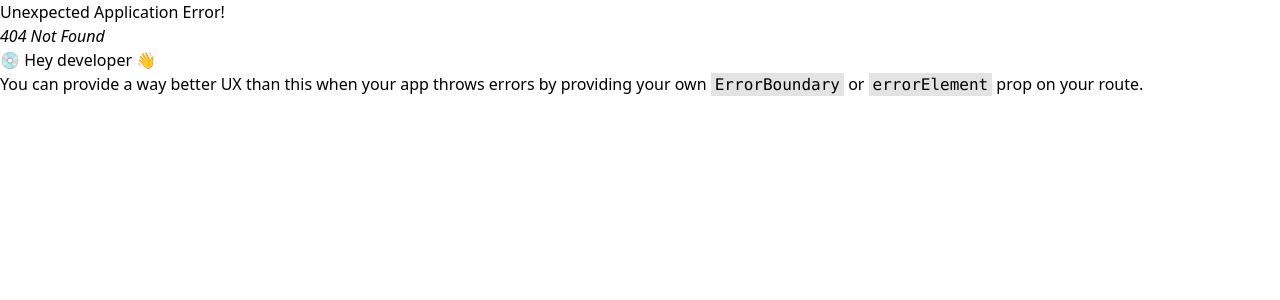
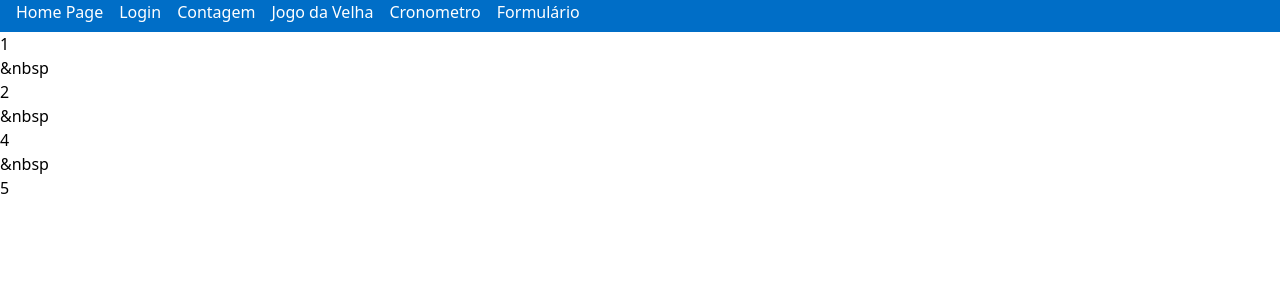
Before and after one commit to VioletaRS26/Aulas, a React (Create React App) app: page /FormuP in a window 1280 px wide. Before the commit this address had no page. Shown: the top 300 px of the page. Built offline with nearby package versions, Linux system fonts and the light colour scheme.

Commit message:
Formatação do menu e incremento do cronometro

```diff
--- a/src/components/Exemplo1.jsx
+++ b/src/components/Exemplo1.jsx
@@ -1,5 +1,6 @@
 import React from "react";
 import ReactDOM  from "react-dom/client";
+import Menu from "./Menu";
 
 class Timer extends React.Component {
 
@@ -33,13 +34,16 @@ class Timer extends React.Component {
     render(){
         return (
             <>
-                <div className="bg-azulEscuro w-96 h-16 m-4 rounded-xl flex flex-col justify-center items-center ">
-                <h1 className= "text-5xl text-white cronometro">
-                   {this.state.seconds}
-                </h1>
+                <div className="flex flex-col justify-center items-center m-4 p-5">
+                    <h1 className="text-3xl font-bold">Cronometro</h1>
+                    <div className="bg-azulEscuro w-96 h-16 m-6 p-5 rounded-xl flex flex-col justify-center items-center">
+                        <h1 className= "text-5xl text-white cronometro">
+                        {this.state.seconds}
+                        </h1>
+                    </div>
 
                 </div>
-                <div className="flex flex-row justify-center w-96 m-4 items-center">
+                <div className="flex flex-row justify-center w-96 m-2 items-center">
                     <button onClick={this.startStop} className="bg-azulEscuro text-white w-36 m-4 px-2 py-2 rounded-xl items-center">Iniciar/Parar</button>
                     <button onClick={this.startStop} className="bg-azulEscuro text-white w-36 m-4 px-2 py-2 rounded-xl items-center">Zera</button>
                 </div>
--- /dev/null
+++ b/src/components/Formu.jsx
@@ -0,0 +1,17 @@
+import React from "react";
+
+function Form() {
+    return(
+        <div>
+            <div>1</div>
+            <div>&nbsp</div>
+            <div>2</div>
+            <div>&nbsp</div>
+            <div>4</div>
+            <div>&nbsp</div>
+            <div>5</div>
+
+        </div>
+    )
+}
+export default Form;
--- a/src/components/Menu.jsx
+++ b/src/components/Menu.jsx
@@ -16,12 +16,22 @@ function Menu(){
                 </li>
                 <li>
                     <NavLink to='/Exemplo2' className='hover:underline'>
-                        Cronometro
+                        Contagem
                     </NavLink>
                 </li>
                 <li>
                     <NavLink to='jogo_da_velha' className='hover:underline'>
                         Jogo da Velha
+                    </NavLink>
+                </li>
+                <li>
+                    <NavLink to='/Cronometro' className='hover:underline'>
+                        Cronometro
+                    </NavLink>
+                </li>
+                <li>
+                    <NavLink to='/FormuP' className='hover:underline'>
+                        Formulário
                     </NavLink>
                 </li>
             </ul>
--- /dev/null
+++ b/src/pages/Cronometro.jsx
@@ -0,0 +1,14 @@
+import Exemplo1 from '../components/Exemplo1';
+import Menu from '../components/Menu';
+
+function Cronometro() {
+    return(
+        <div>
+            <Menu/>
+            <div className='flex flex-col justify-center items-center '>
+                <Exemplo1 start={0} ms={1000}/>
+            </div>
+        </div>
+    )
+}
+export default Cronometro;
--- a/src/pages/Exemplo2.jsx
+++ b/src/pages/Exemplo2.jsx
@@ -16,10 +16,12 @@ function Exemplo2(){
     return(
         <div>
             <Menu/>
-            <h1>
-                Contagem: {count}
-            </h1>
-            <button onClick={incrementar} className= 'bg-azulEscuro text-white rounded-lg'> Adicionar</button>
+            <div className="flex flex-col items-center justify-center m-7">
+                <h1 className="text-3xl font-bold">
+                    Contagem: {count}
+                </h1>
+                <button onClick={incrementar} className= 'bg-azulEscuro text-white rounded-lg b-2 p-2 m-5'> Adicionar</button>
+            </div>
         </div>
 
     )
--- /dev/null
+++ b/src/pages/FormuPage.jsx
@@ -0,0 +1,12 @@
+import Formu from '../components/Formu';
+import Menu from '../components/Menu';
+
+function FormuP(){
+    return(
+        <div>
+            <Menu/>
+            <Formu/>
+        </div>
+    )
+}
+export default FormuP;
--- a/src/routes.jsx
+++ b/src/routes.jsx
@@ -2,10 +2,14 @@ import React from 'react';
 import HomePage from './pages/HomePage';
 import LoginPage from './pages/LoginPage';
 import Exemplo2 from './pages/Exemplo2';
+import Cronometro from './pages/Cronometro';
+import FormuPage from './pages/FormuPage';
 
 const routes = [
     { path: '/', element: <HomePage/> },
     { path: '/login', element: <LoginPage/>},
     { path: '/Exemplo2', element: <Exemplo2 />},
+    { path: '/Cronometro', element: <Cronometro/>},
+    { path: '/FormuP', element: <FormuPage />},
 ];
 export default routes;
```
